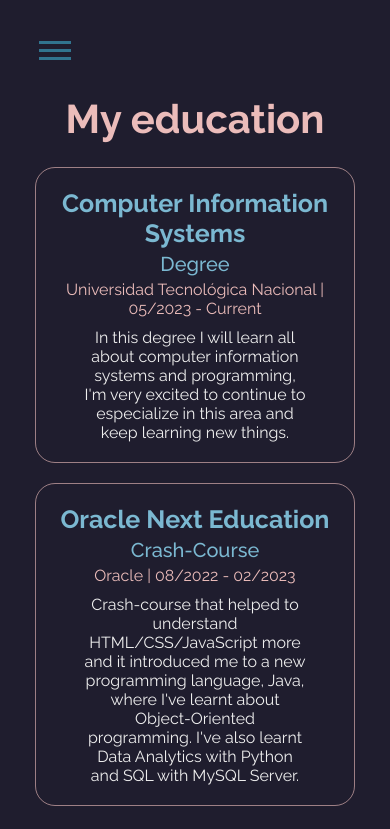
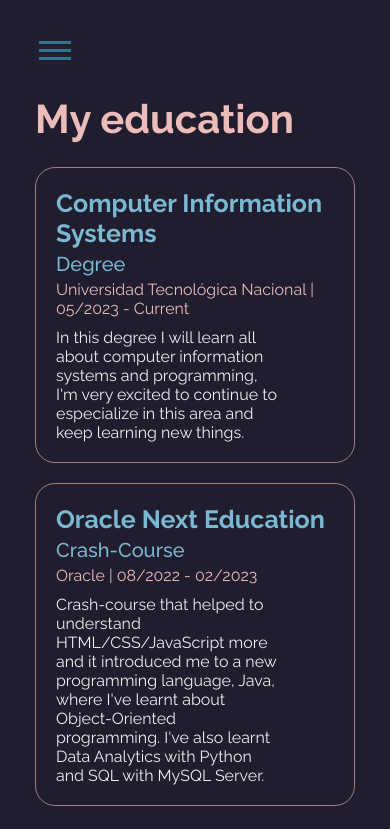
Before and after one commit to LucaCuello/MyPortfolio, a React (Vite) app: page /education in a window 390 px wide. Shown: the top 829 px of the page. Built offline with nearby package versions, Linux system fonts and the light colour scheme.

Commit message:
Adjusted education responsive

```diff
--- a/src/global/responsive.css
+++ b/src/global/responsive.css
@@ -209,6 +209,15 @@
     align-items: unset;
   }
 
+  /* Education */
+  .education-container {
+    align-items: flex-start;
+  }
+  .study-card {
+    align-items: flex-start;
+    text-align: left;
+  }
+
   /* Footer */
   .contact-me {
     flex-direction: column;
```
